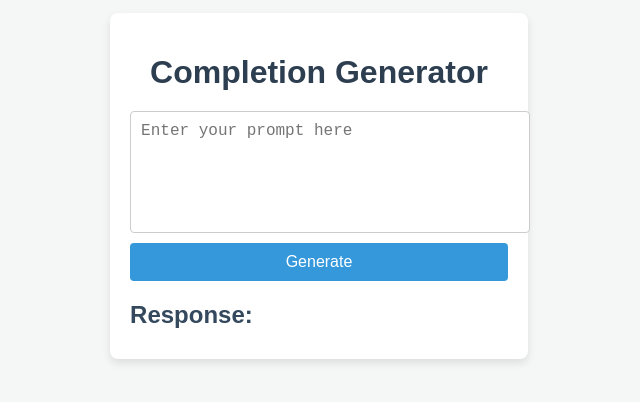
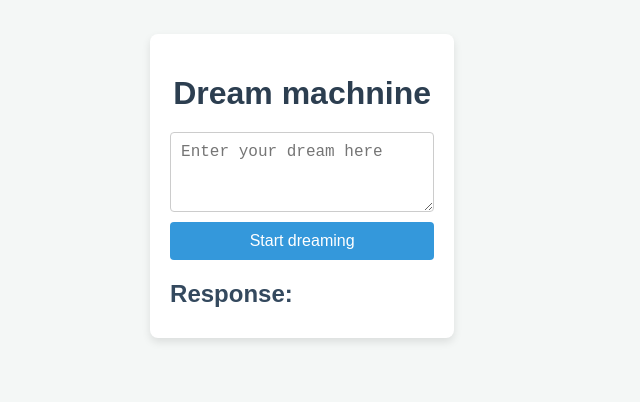
Before and after one commit to WojciechSzmit/dreamai, a React (Create React App) app in the folder dreamai-app-frontend/: page / in a window 1280 px wide. Shown: the part 214-616 px from the top of the page, without its empty margins (341-981 px from the left). Built offline with nearby package versions, Linux system fonts and the light colour scheme.

Commit message:
prompt window fixed

```diff
--- a/dreamai-app-frontend/src/App.css
+++ b/dreamai-app-frontend/src/App.css
@@ -7,7 +7,7 @@ body {
   display: flex;
   justify-content: center;
   align-items: center;
-  height: 100vh;
+  min-height: 100vh;
 }
 
 .container {
@@ -16,7 +16,9 @@ body {
   box-shadow: 0 4px 8px rgba(0, 0, 0, 0.1);
   padding: 20px;
   max-width: 600px;
-  width: 100%;
+  width: 90%;
+  margin: 20px;
+  box-sizing: border-box;
 }
 
 h1 {
@@ -32,13 +34,15 @@ form {
 
 textarea {
   width: 100%;
-  height: 100px;
+  height: 80px; /* Limit the height to ensure it doesn't overflow */
   padding: 10px;
   border: 1px solid #ccc;
   border-radius: 4px;
   margin-bottom: 10px;
-  resize: none;
+  resize: vertical; /* Allow resizing, but only vertically */
   font-size: 16px;
+  box-sizing: border-box;
+  max-height: 200px; /* Set a maximum height for resizing */
 }
 
 button {
--- a/dreamai-app-frontend/src/App.js
+++ b/dreamai-app-frontend/src/App.js
@@ -19,14 +19,14 @@ function App() {
 
   return (
     <div className="container">
-      <h1>Completion Generator</h1>
+      <h1>Dream machnine</h1>
       <form onSubmit={handleSubmit}>
         <textarea
           value={prompt}
           onChange={(e) => setPrompt(e.target.value)}
-          placeholder="Enter your prompt here"
+          placeholder="Enter your dream here"
         />
-        <button type="submit">Generate</button>
+        <button type="submit">Start dreaming</button>
       </form>
       <div className="response-container">
         <h2>Response:</h2>
```
